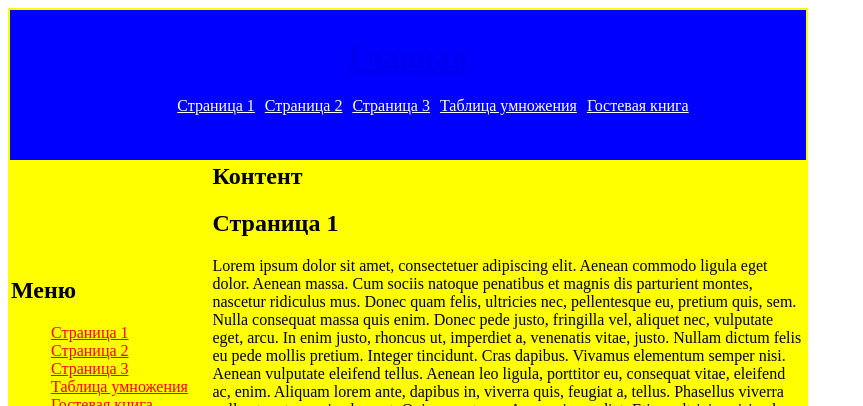
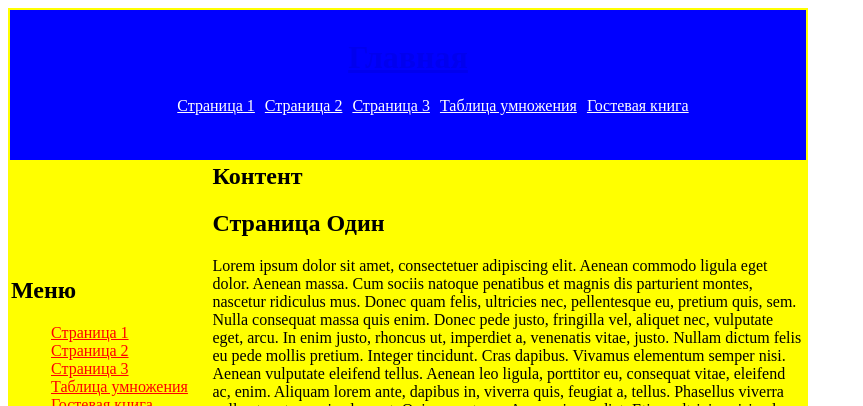
Before and after one commit to Harnet69/Mysite, a PHP site: page /?id=1 in a window 1280 px wide. Shown: the top 406 px of the page, without its empty margins (0-863 px from the left). Run offline with PHP 8.4, Linux system fonts and the light colour scheme.

Commit message:
Add Adyn into page1

```diff
--- a/page1.php
+++ b/page1.php
@@ -1,2 +1,2 @@
-<h2>Страница 1</h2>
+<h2>Страница Один</h2>
 <p>Lorem ipsum dolor sit amet, consectetuer adipiscing elit. Aenean commodo ligula eget dolor. Aenean massa. Cum sociis natoque penatibus et magnis dis parturient montes, nascetur ridiculus mus. Donec quam felis, ultricies nec, pellentesque eu, pretium quis, sem. Nulla consequat massa quis enim. Donec pede justo, fringilla vel, aliquet nec, vulputate eget, arcu. In enim justo, rhoncus ut, imperdiet a, venenatis vitae, justo. Nullam dictum felis eu pede mollis pretium. Integer tincidunt. Cras dapibus. Vivamus elementum semper nisi. Aenean vulputate eleifend tellus. Aenean leo ligula, porttitor eu, consequat vitae, eleifend ac, enim. Aliquam lorem ante, dapibus in, viverra quis, feugiat a, tellus. Phasellus viverra nulla ut metus varius laoreet. Quisque rutrum. Aenean imperdiet. Etiam ultricies nisi vel augue. Curabitur ullamcorper ultricies nisi. Nam eget dui. Etiam rhoncus. Maecenas tempus, tellus eget condimentum rhoncus, sem quam semper libero, sit amet adipiscing sem neque sed ipsum. Nam quam nunc, blandit vel, luctus pulvinar, hendrerit id, lorem. Maecenas nec odio et ante tincidunt tempus. Donec vitae sapien ut libero venenatis faucibus. Nullam quis ante. Etiam sit amet orci eget eros faucibus tincidunt. Duis leo. Sed fringilla mauris sit amet nibh. Donec sodales sagittis magna. Sed consequat, leo eget bibendum sodales, augue velit cursus nunc,</p>
```
